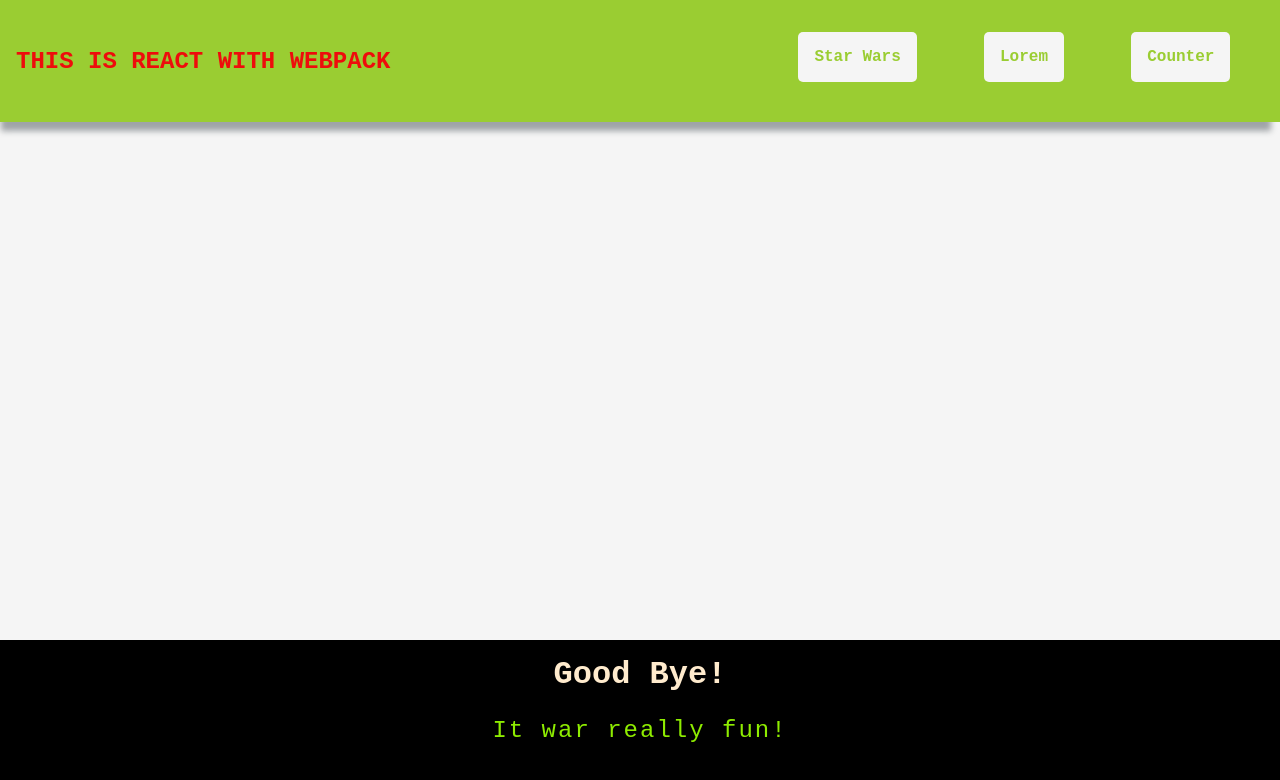
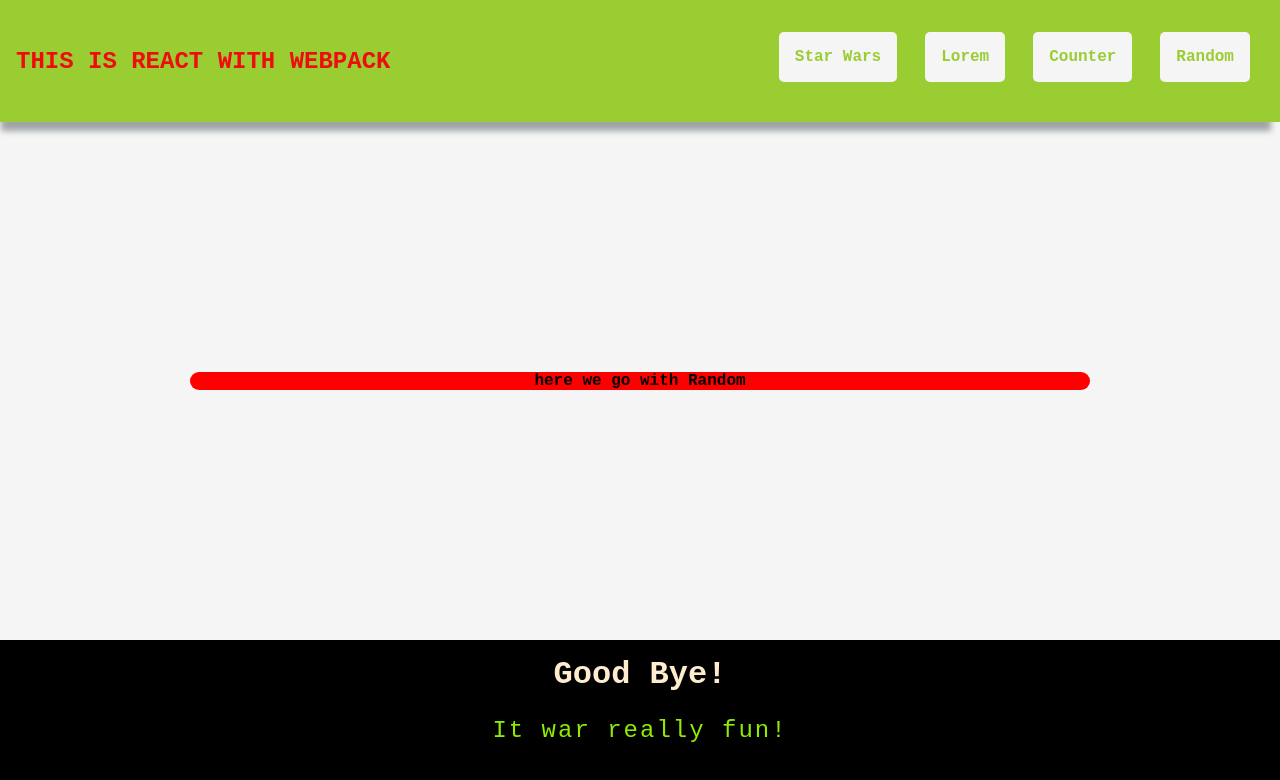
Before and after one commit to khasTema/webpack-test, a React app: page /random in a window 1280 px wide. Shown: the top 780 px of the page. Built offline with nearby package versions, Linux system fonts and the light colour scheme.

Commit message:
applied PropTypes test

```diff
--- a/package.json
+++ b/package.json
@@ -11,6 +11,7 @@
   "author": "",
   "license": "ISC",
   "dependencies": {
+    "prop-types": "^15.8.1",
     "react": "^17.0.2",
     "react-dom": "^17.0.2",
     "react-router-dom": "^6.2.1"
--- a/src/App.js
+++ b/src/App.js
@@ -7,6 +7,7 @@ import Footer from "./js/components/Footer";
 import Home from "./js/pages/Home"
 import About from "./js/pages/About"
 import Contacts from "./js/pages/Contacts"
+import RandomStuff from "./js/pages/RandomStuff";
 
 function App()
 {
@@ -18,6 +19,10 @@ function App()
                     <Route exact path="/" element={<Home />} />
                     <Route path="/about" element={<About />} />
                     <Route path="/contacts" element={<Contacts />} />
+                    <Route path="/random" element={<RandomStuff
+                                                    text={'here we go with Random'}
+                                                    radius={50}
+                                                    color={'red'}/>} />
                 </Routes>
             </main>
             <Footer />
--- a/src/js/components/Navbar.js
+++ b/src/js/components/Navbar.js
@@ -9,6 +9,7 @@ export default function Navbar(){
                 <Link to="/">Star Wars</Link>
                 <Link to="/about">Lorem</Link>
                 <Link to="/contacts">Counter</Link>
+                <Link to="/random">Random</Link>
             </div>
         </nav>
     )
--- /dev/null
+++ b/src/js/pages/RandomStuff.js
@@ -0,0 +1,33 @@
+import React from "react";
+import PropTypes from "prop-types";
+
+function RandomStuff(props) {
+    const style = {
+        backgroundColor: props.color,
+        borderRadius: props.radius
+    }
+    return (
+        <>
+            <div className="random-circle"
+                    style={style}>
+                <h4>{props.text}</h4>
+            </div>
+        </>
+    )
+}
+
+RandomStuff.propTypes = {
+    text: PropTypes.string.isRequired,
+    color: PropTypes.oneOf(["red", "green", "blue"])
+}
+
+
+RandomStuff.defaultProps = {
+    color: "red",
+    borderRadius: "15%"
+}
+
+
+
+
+export default RandomStuff
```
Also changed, not shown: 2 other files (tests, documents, lock files or other folders).
